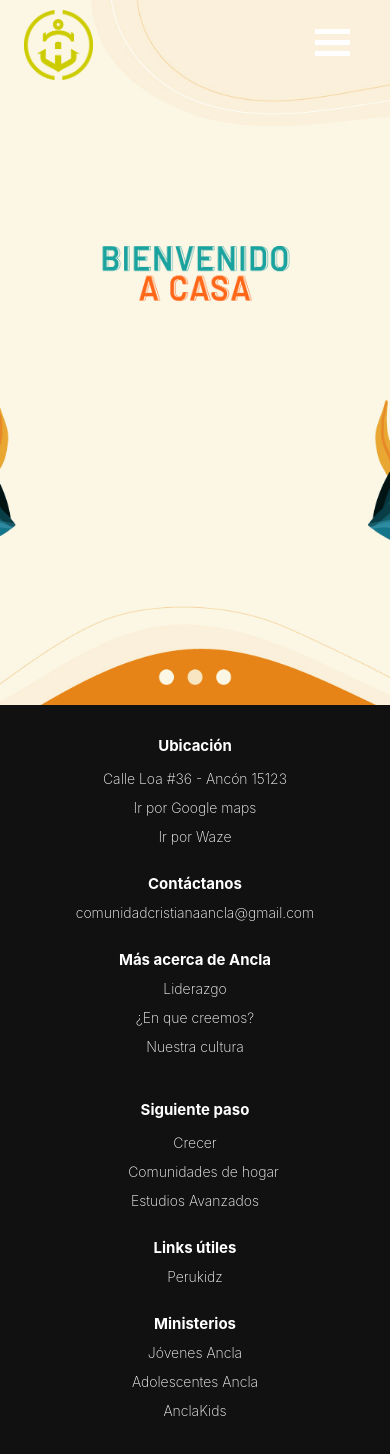
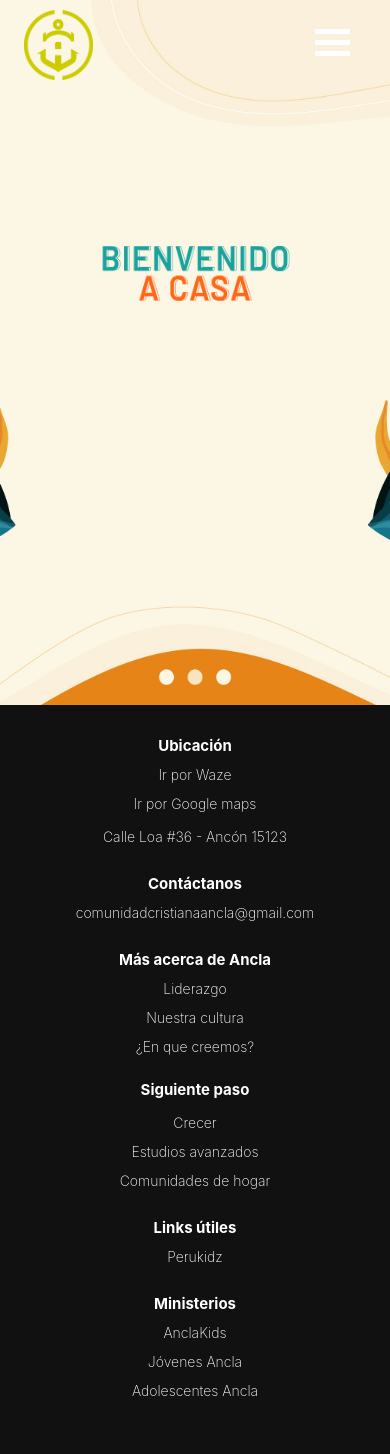
Before and after one commit to theonlybenjamin/ancla-dar, an Angular app: page / in a window 390 px wide. Shown: the top 1454 px of the page. Built offline with nearby package versions, Linux system fonts and the light colour scheme; grey boxes are pictures that could not be loaded.

Commit message:
cambios en el header y footer

```diff
--- a/src/app/components/footer/footer.component.html
+++ b/src/app/components/footer/footer.component.html
@@ -6,7 +6,9 @@
         <span class="content">
           <ul class="list-unstyled">
             <li>
-              <p class="pt-1">Calle Loa #36 - Anc&oacute;n 15123</p>
+              <p>
+                <a class="link pointer link" style="-webkit-appearance: none; -moz-appearance: none; appearance: none;" href="{{wazeUrl}}" target="_blank" type="button" role="button">Ir por Waze</a>
+              </p>
             </li>
             <li>
               <p>
@@ -14,9 +16,7 @@
               </p>
             </li>
             <li>
-              <p>
-                <a class="link pointer link" style="-webkit-appearance: none; -moz-appearance: none; appearance: none;" href="{{wazeUrl}}" target="_blank" type="button" role="button">Ir por Waze</a>
-              </p>
+              <p class="pt-1">Calle Loa #36 - Anc&oacute;n 15123</p>
             </li>
           </ul>
         </span>
@@ -28,18 +28,18 @@
         <span class="content">
           <ul class="list-unstyled">
             <li><p (click)="notAvalibleModal()" class="link pointer">Liderazgo</p></li>
+            <li><p (click)="notAvalibleModal()" class="link pointer">Nuestra cultura</p></li>
             <li><p (click)="notAvalibleModal()" class="link pointer">¿En que creemos?</p></li>
-            <li><p (click)="notAvalibleModal()" class="link pointer">Nuestra cultura</p></li>
           </ul>
         </span>
      </section>
 
       <section class="col-sm-12 col-md-3 col-lg-3">
-        <h5 class="title margin" style="margin-top: 2rem;">Siguiente paso</h5>
+        <h5 class="title margin next-step">Siguiente paso</h5>
         <ul class="content list-unstyled">
           <li (click)="notAvalibleModal()" class="link pointer pt-1"><p>Crecer</p></li>
-          <li (click)="notAvalibleModal()" class="link pointer" style="margin-right: -17px;"><p>Comunidades de hogar</p></li>
-          <li (click)="notAvalibleModal()" class="link pointer"><p>Estudios Avanzados</p></li>
+          <li (click)="notAvalibleModal()" class="link pointer"><p>Estudios avanzados</p></li>
+          <li (click)="notAvalibleModal()" class="link pointer home-comunity"><p>Comunidades de hogar</p></li>
         </ul>
         <h5 class="title margin">Links &uacute;tiles</h5>
         <ul class="content list-unstyled">
@@ -52,13 +52,13 @@
         <h5 class="title margin">Ministerios</h5>
         <ul class="content list-unstyled">
           <li>
+            <p class="link pointer" (click)="notAvalibleModal()">AnclaKids</p>
+          </li>
+          <li>
             <p class="link pointer" (click)="notAvalibleModal()">Jóvenes Ancla</p>
           </li>
           <li>
             <p class="link pointer" (click)="notAvalibleModal()">Adolescentes Ancla</p>
-          </li>
-          <li>
-            <p class="link pointer" (click)="notAvalibleModal()">AnclaKids</p>
           </li>
         </ul>
       </section>
--- a/src/app/components/footer/footer.component.scss
+++ b/src/app/components/footer/footer.component.scss
@@ -5,7 +5,7 @@ $bacground-color:rgb(12, 12, 12);
     width: 100%;
     min-height: 345px;
     height: fit-content;
-    background-color: rgb(17, 17, 17);
+    background-color: $black;
     color:white;
 
     & .title {
@@ -52,4 +52,15 @@ $bacground-color:rgb(12, 12, 12);
             justify-content: space-evenly;
         }
     }
+    .home-comunity {
+        margin-right: -17px;
+    }
 }
+@media (max-width: 1024px){
+    .next-step {
+        margin-top: 12px !important;
+    }
+    .home-comunity {
+        margin-right: 0px !important;
+    }
+}
--- a/src/app/components/header/header.component.scss
+++ b/src/app/components/header/header.component.scss
@@ -98,7 +98,7 @@
         width: 100%;
         left: 0;
         top: 80px;
-        background-color: black;
+        background-color: $third-color;
         opacity: 1;
         transition: all 0.3s ease-in-out;
         border-radius: 0px 0px 20px 20px;
--- a/src/app/sass/paleta.scss
+++ b/src/app/sass/paleta.scss
@@ -1,3 +1,4 @@
 $primary-color: #cdcc01;
 $secondary-color: #003037;
 $third-color: #36828f;
+$black: rgb(17, 17, 17);
```
